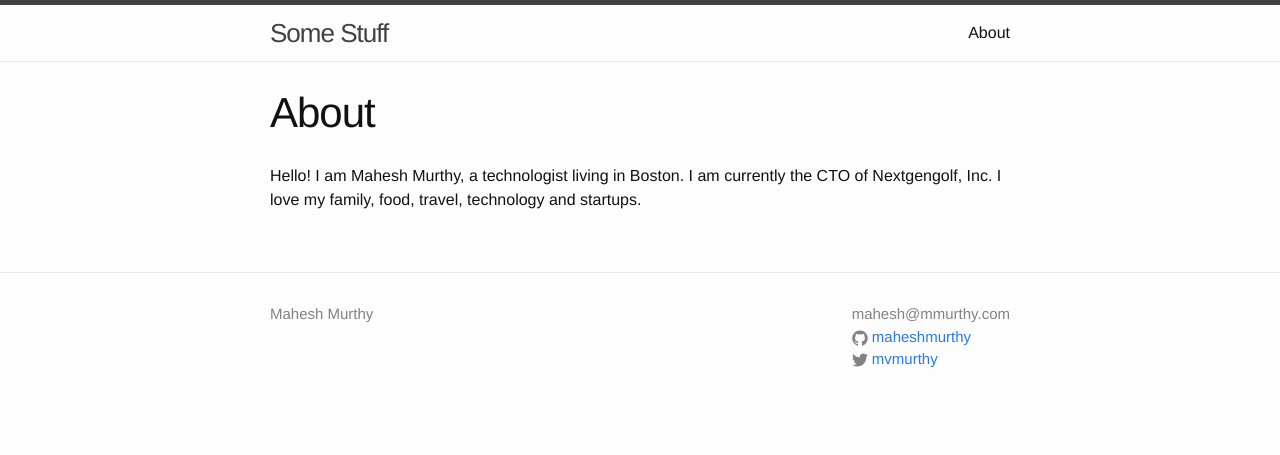
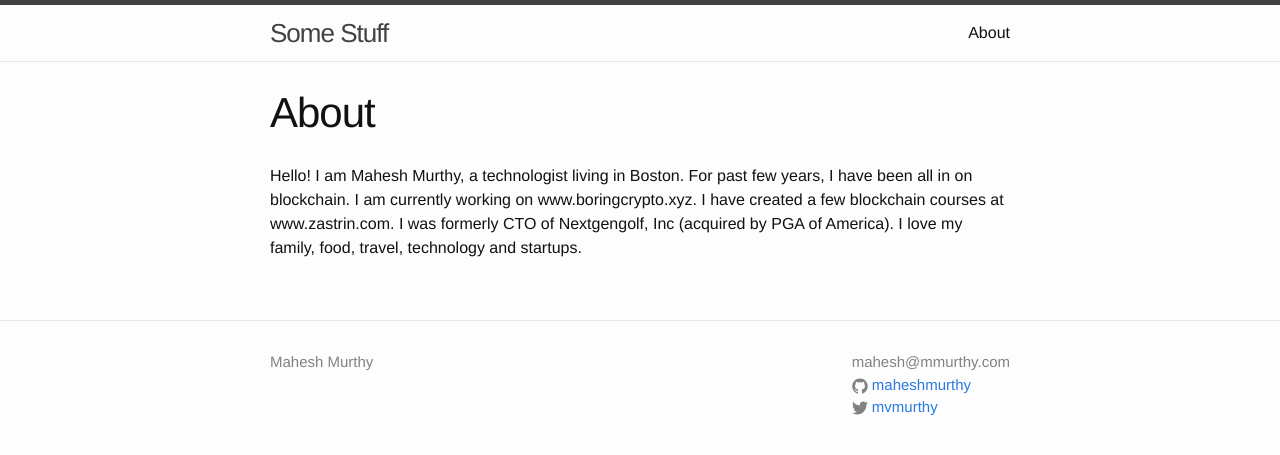
Before and after one commit to maheshmurthy/maheshmurthy.github.io, a Jekyll site: the page built from about.md, in a window 1280 px wide. Shown: the top 455 px of the page. Built offline with Jekyll 4.4.1, drawn with Linux system fonts in a browser that asks for light colours.

Commit message:
Update About

```diff
--- a/about.md
+++ b/about.md
@@ -4,4 +4,4 @@ title: About
 permalink: /about/
 ---
 
-Hello! I am Mahesh Murthy, a technologist living in Boston. I am currently the CTO of Nextgengolf, Inc. I love my family, food, travel, technology and startups.
+Hello! I am Mahesh Murthy, a technologist living in Boston. For past few years, I have been all in on blockchain. I am currently working on www.boringcrypto.xyz. I have created a few blockchain courses at www.zastrin.com. I was formerly CTO of Nextgengolf, Inc (acquired by PGA of America). I love my family, food, travel, technology and startups.
```
